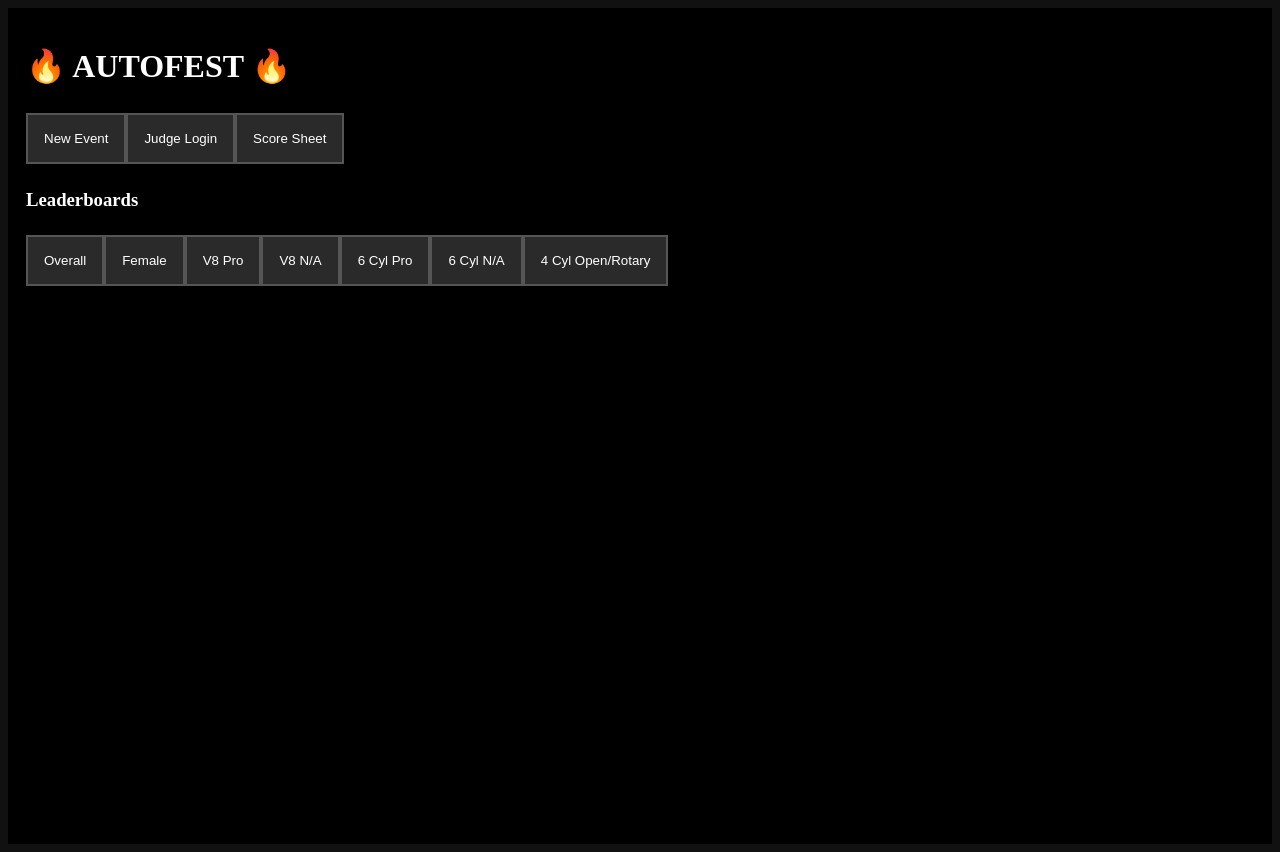
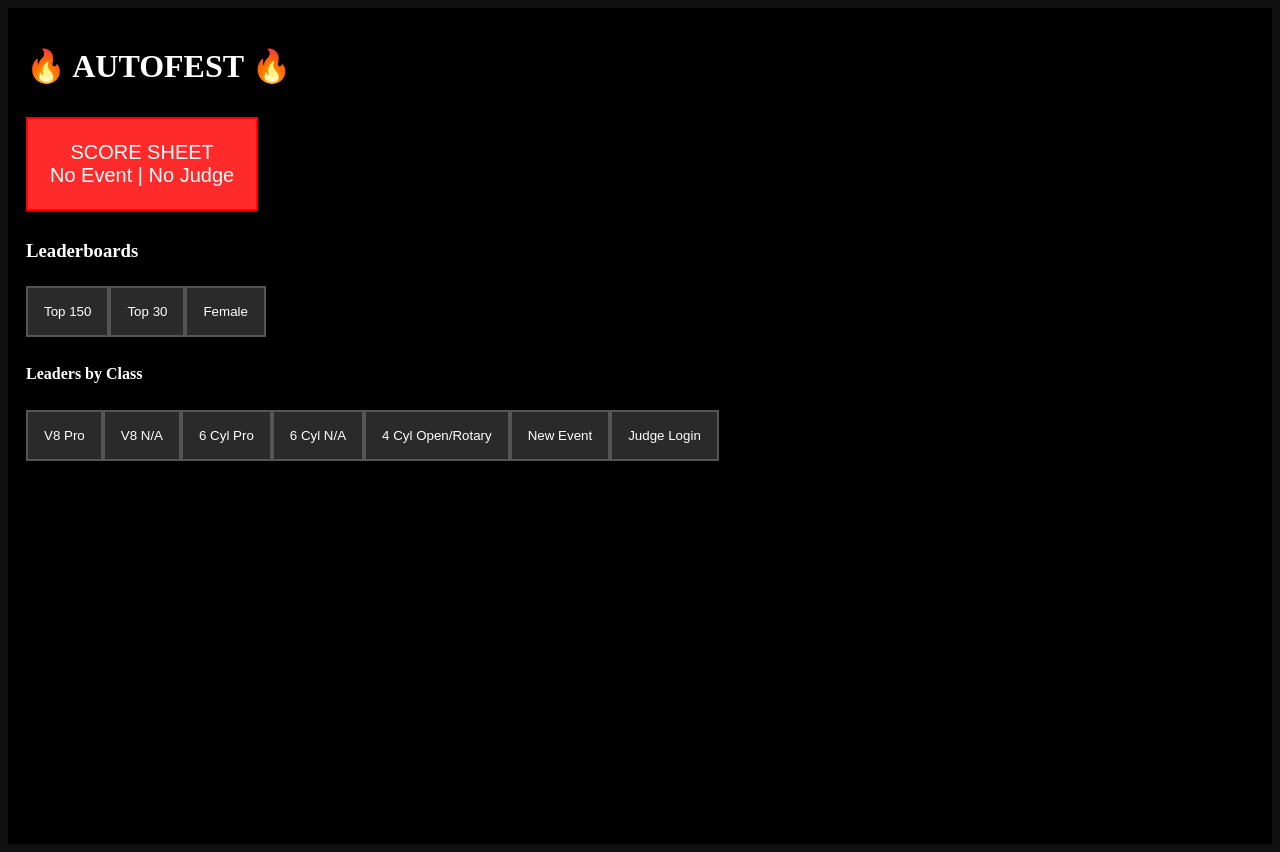
Before and after one commit to Les134/Autofest-2026-Final-App, a React (Create React App) app: page / in a window 1280 px wide. Built offline with nearby package versions, Linux system fonts and the light colour scheme.

Commit message:
Update App.js

```diff
--- a/src/App.js
+++ b/src/App.js
@@ -14,8 +14,8 @@ export default function App() {
   const [newJudge, setNewJudge] = useState("");
 
   const [results, setResults] = useState([]);
+  const [lockedEvents, setLockedEvents] = useState({});
 
-  // SCORE
   const [car, setCar] = useState("");
   const [gender, setGender] = useState("");
   const [carClass, setCarClass] = useState("");
@@ -39,35 +39,38 @@ export default function App() {
   const styles = {
     container:{background:"#000",color:"#fff",minHeight:"100vh",padding:"18px"},
     button:{padding:"16px",margin:"6px 0",background:"#2a2a2a",color:"#fff",border:"2px solid #555"},
+    bigButton:{
+      padding:"22px",
+      margin:"10px 0",
+      background:"#ff2a2a",
+      color:"#fff",
+      fontSize:"20px",
+      border:"2px solid #ff0000"
+    },
     active:{background:"#ff2a2a"},
     row:{display:"flex",flexWrap:"wrap",gap:"6px"},
     input:{padding:"14px",margin:"6px 0",width:"100%",background:"#111",color:"#fff",border:"2px solid #555"},
-    scoreBtn:{
-      width:"44px",
-      height:"44px",
-      background:"#2a2a2a",
-      border:"2px solid #555",
-      color:"#fff",              // 🔥 WHITE NUMBERS
-      fontWeight:"bold",
-      fontSize:"16px"
-    }
+    scoreBtn:{width:"44px",height:"44px",background:"#2a2a2a",border:"2px solid #555",color:"#fff"}
   };
 
-  // FIX EVENT SELECT
   function selectEvent(e){
     setSelectedEvent(e);
     setJudges(events[e] || []);
   }
 
   function addJudge(){
-    if(!selectedEvent) return alert("Select event first");
-    if(judges.length >= 6) return;
+    if(!selectedEvent) return;
+    if(lockedEvents[selectedEvent]) return alert("Event locked");
+    if(judges.length>=6) return;
 
     const updated=[...judges,newJudge];
-
     setEvents(prev=>({...prev,[selectedEvent]:updated}));
     setJudges(updated);
     setNewJudge("");
+  }
+
+  function lockEvent(){
+    setLockedEvents(prev=>({...prev,[selectedEvent]:true}));
   }
 
   function setScore(cat,val){
@@ -86,7 +89,7 @@ export default function App() {
 
   function totalScore(){
     const base = Object.values(scores).reduce((a,b)=>a+b,0);
-    const tyreBonus = (tyres.left?5:0) + (tyres.right?5:0);
+    const tyreBonus = (tyres.left?5:0)+(tyres.right?5:0);
     return base + tyreBonus - deductions.length*10;
   }
 
@@ -102,11 +105,8 @@ export default function App() {
 
   function combineScores(list){
     const grouped={};
-
     list.forEach(r=>{
-      if(!grouped[r.car]){
-        grouped[r.car]={...r, totals:[]};
-      }
+      if(!grouped[r.car]) grouped[r.car]={...r, totals:[]};
       grouped[r.car].totals.push(r.total);
     });
 
@@ -118,17 +118,12 @@ export default function App() {
     });
   }
 
-  function formatRow(r,i){
-    const d = r.deductions.length ? ` - (${r.deductions.join(", ")})` : "";
-    return `#${i+1}${r.gender} | ${r.car} | ${r.carClass} | ${r.total}${d}`;
+  function sort(list){
+    return [...list].sort((a,b)=>b.total-a.total);
   }
 
   function getEventResults(){
     return results.filter(r=>r.event===selectedEvent);
-  }
-
-  function sort(list){
-    return [...list].sort((a,b)=>b.total-a.total);
   }
 
   function printPage(){ window.print(); }
@@ -139,26 +134,30 @@ export default function App() {
       <div style={styles.container}>
         <h1>🔥 AUTOFEST 🔥</h1>
 
-        <button style={styles.button} onClick={()=>setScreen("setup")}>New Event</button>
-        <button style={styles.button} onClick={()=>setScreen("judge")}>Judge Login</button>
-        <button style={styles.button} onClick={()=>setScreen("score")}>Score Sheet</button>
+        {/* BIG SCORE BUTTON */}
+        <button style={styles.bigButton} onClick={()=>setScreen("score")}>
+          SCORE SHEET
+          <br/>
+          {selectedEvent || "No Event"} | {selectedJudge || "No Judge"}
+        </button>
 
         <h3>Leaderboards</h3>
 
-        <button style={styles.button} onClick={()=>{setBoardType("overall");setScreen("leaderboard");}}>
-          Overall
-        </button>
+        <button style={styles.button} onClick={()=>{setBoardType("top150");setScreen("leaderboard");}}>Top 150</button>
+        <button style={styles.button} onClick={()=>{setBoardType("top30");setScreen("leaderboard");}}>Top 30</button>
+        <button style={styles.button} onClick={()=>{setBoardType("female");setScreen("leaderboard");}}>Female</button>
 
-        <button style={styles.button} onClick={()=>{setBoardType("female");setScreen("leaderboard");}}>
-          Female
-        </button>
-
+        <h4>Leaders by Class</h4>
         {classes.map(c=>(
           <button key={c} style={styles.button}
             onClick={()=>{setBoardType(c);setScreen("leaderboard");}}>
             {c}
           </button>
         ))}
+
+        {/* MOVED TO BOTTOM */}
+        <button style={styles.button} onClick={()=>setScreen("setup")}>New Event</button>
+        <button style={styles.button} onClick={()=>setScreen("judge")}>Judge Login</button>
       </div>
     );
   }
@@ -169,8 +168,11 @@ export default function App() {
       <div style={styles.container}>
         <h2>Create Event</h2>
 
-        <input style={styles.input} value={eventName}
-          onChange={(e)=>setEventName(e.target.value)} placeholder="Event Name"/>
+        <input style={styles.input}
+          value={eventName}
+          onChange={(e)=>setEventName(e.target.value)}
+          placeholder="Event Name"
+        />
 
         <button style={styles.button} onClick={()=>{
           if(!eventName) return;
@@ -182,42 +184,18 @@ export default function App() {
 
         {Object.keys(events).map(e=>(
           <button key={e} style={styles.button} onClick={()=>selectEvent(e)}>
-            {e}
+            {e} {lockedEvents[e] ? "🔒" : ""}
           </button>
         ))}
 
-        <input style={styles.input} value={newJudge}
-          onChange={(e)=>setNewJudge(e.target.value)} placeholder="Judge Name"/>
+        <input style={styles.input}
+          value={newJudge}
+          onChange={(e)=>setNewJudge(e.target.value)}
+          placeholder="Judge Name"
+        />
 
         <button style={styles.button} onClick={addJudge}>Add Judge</button>
-
-        {judges.map(j=><div key={j}>{j}</div>)}
-
-        <button style={styles.button} onClick={()=>setScreen("home")}>Home</button>
-      </div>
-    );
-  }
-
-  // ================= JUDGE =================
-  if(screen==="judge"){
-    return(
-      <div style={styles.container}>
-        <h2>Select Event</h2>
-
-        {Object.keys(events).map(e=>(
-          <button key={e} style={styles.button} onClick={()=>selectEvent(e)}>
-            {e}
-          </button>
-        ))}
-
-        <h3>Select Judge</h3>
-
-        {judges.map(j=>(
-          <button key={j} style={styles.button}
-            onClick={()=>{setSelectedJudge(j);setScreen("score");}}>
-            {j}
-          </button>
-        ))}
+        <button style={styles.button} onClick={lockEvent}>🔒 Lock Event</button>
 
         <button style={styles.button} onClick={()=>setScreen("home")}>Home</button>
       </div>
@@ -229,7 +207,11 @@ export default function App() {
     return(
       <div style={styles.container}>
 
-        <input style={styles.input} value={car}
+        <h2>{selectedEvent}</h2>
+        <h3>{selectedJudge}</h3>
+
+        <input style={styles.input}
+          value={car}
           onChange={(e)=>setCar(e.target.value)}
           placeholder="Car No / Rego"
         />
@@ -293,7 +275,11 @@ export default function App() {
     let data = combineScores(getEventResults());
 
     if(boardType==="female") data = data.filter(r=>r.gender==="F");
-    else if(boardType!=="overall") data = data.filter(r=>r.carClass===boardType);
+    if(boardType==="top30") data = sort(data).slice(0,30);
+    if(boardType==="top150") data = sort(data).slice(0,150);
+    if(!["overall","female","top30","top150"].includes(boardType)){
+      data = data.filter(r=>r.carClass===boardType);
+    }
 
     return(
       <div style={styles.container}>
@@ -302,7 +288,7 @@ export default function App() {
         <button style={styles.button} onClick={printPage}>Print</button>
 
         {sort(data).map((r,i)=>(
-          <div key={i}>{formatRow(r,i)}</div>
+          <div key={i}>#{i+1}{r.gender} | {r.car} | {r.carClass} | {r.total}</div>
         ))}
 
         <button style={styles.button} onClick={()=>setScreen("home")}>Home</button>
```
